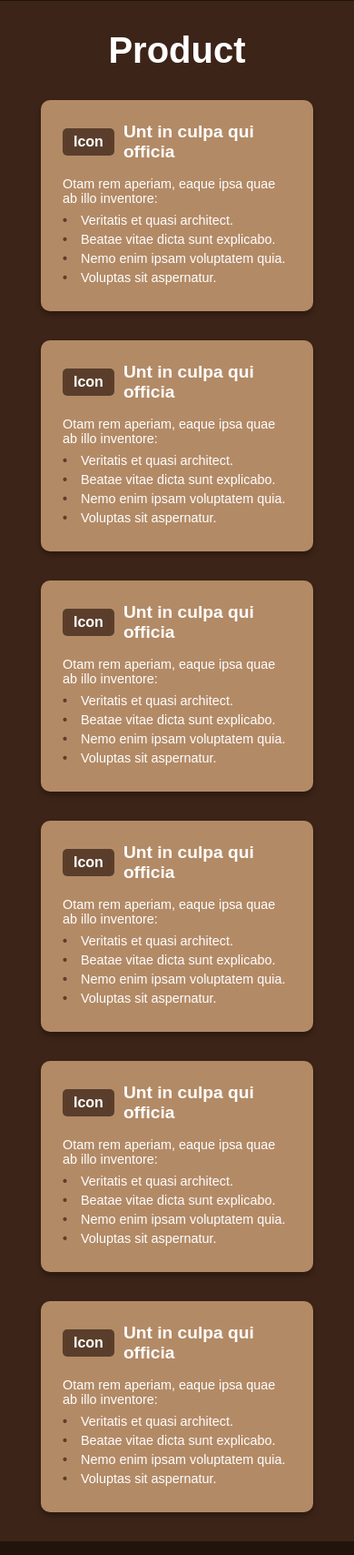
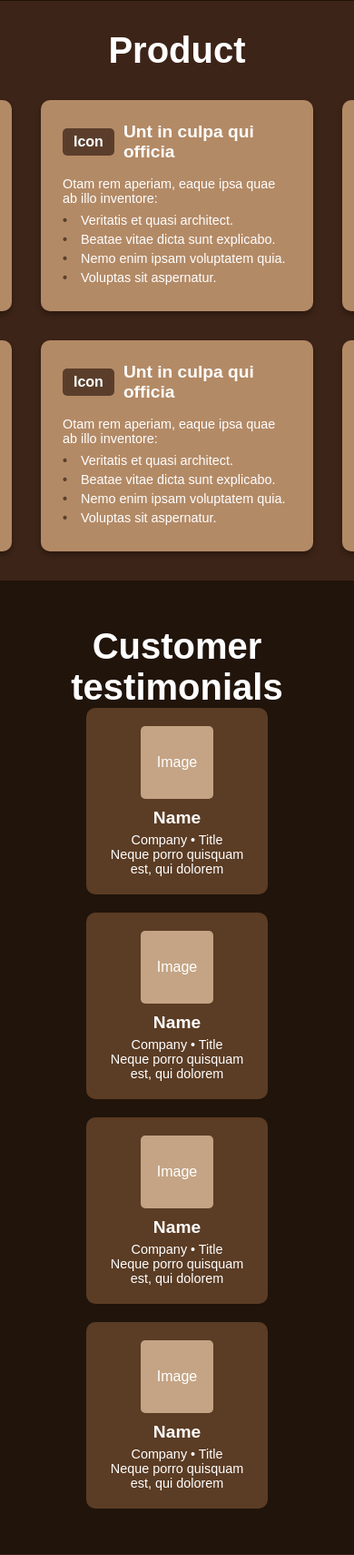
Before and after one commit to faridahmadnr/PPW1-B1, a PHP site: page /pertemuan5/index.html in a window 390 px wide; the page is wider, and only the part inside the window is pictured. Shown: the part 1825-3534 px from the top of that part at 91% size. Run offline with PHP 8.4, Linux system fonts and the light colour scheme.

Commit message:
Update styles.css

```diff
--- a/pertemuan5/styles.css
+++ b/pertemuan5/styles.css
@@ -258,13 +258,7 @@ body {
   font-weight: bold;
 }
 
-/* Responsif */
-@media (max-width: 768px) {
-  .product-row {
-    flex-direction: column;
-    align-items: center;
-  }
-}
+
 
 .bagian4 {
   text-align: center;
@@ -272,7 +266,7 @@ body {
   padding: 50px 20px;
 }
 
-/* Section Testimonials */
+
 .testimonials {
   text-align: center;
   background-color: #8b6f54;
```
